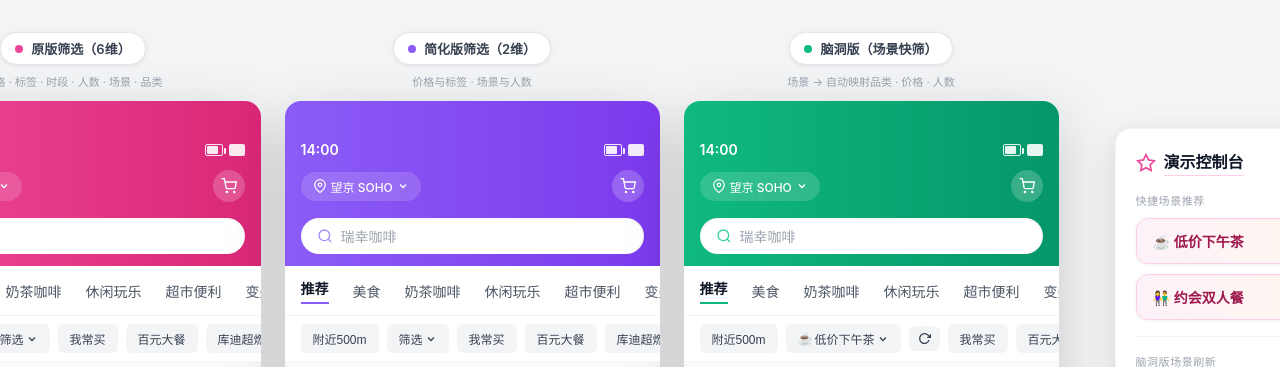
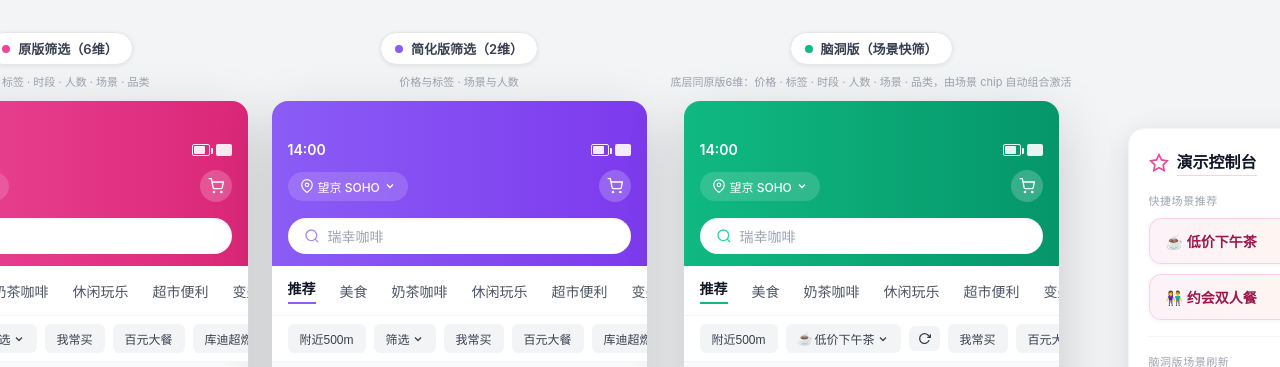
Before and after one commit to zhudashuai17/filter-demo, a plain HTML site: page index.html in a window 1280 px wide. Shown: the top 367 px of the page. Drawn offline with Linux system fonts and the light colour scheme.

Commit message:
add version-desc dimension hints

```diff
--- a/index.html
+++ b/index.html
@@ -628,7 +628,7 @@
 <!-- ===== PHONE C: 脑洞版 ===== -->
 <div class="phone-wrap">
   <div class="version-label"><span class="dot dot-c"></span>脑洞版（场景快筛）</div>
-  <div class="version-desc">场景 → 自动映射品类 · 价格 · 人数</div>
+  <div class="version-desc">底层同原版6维：价格 · 标签 · 时段 · 人数 · 场景 · 品类，由场景 chip 自动组合激活</div>
   <div id="app3">
 
     <!-- HEADER C -->
```
